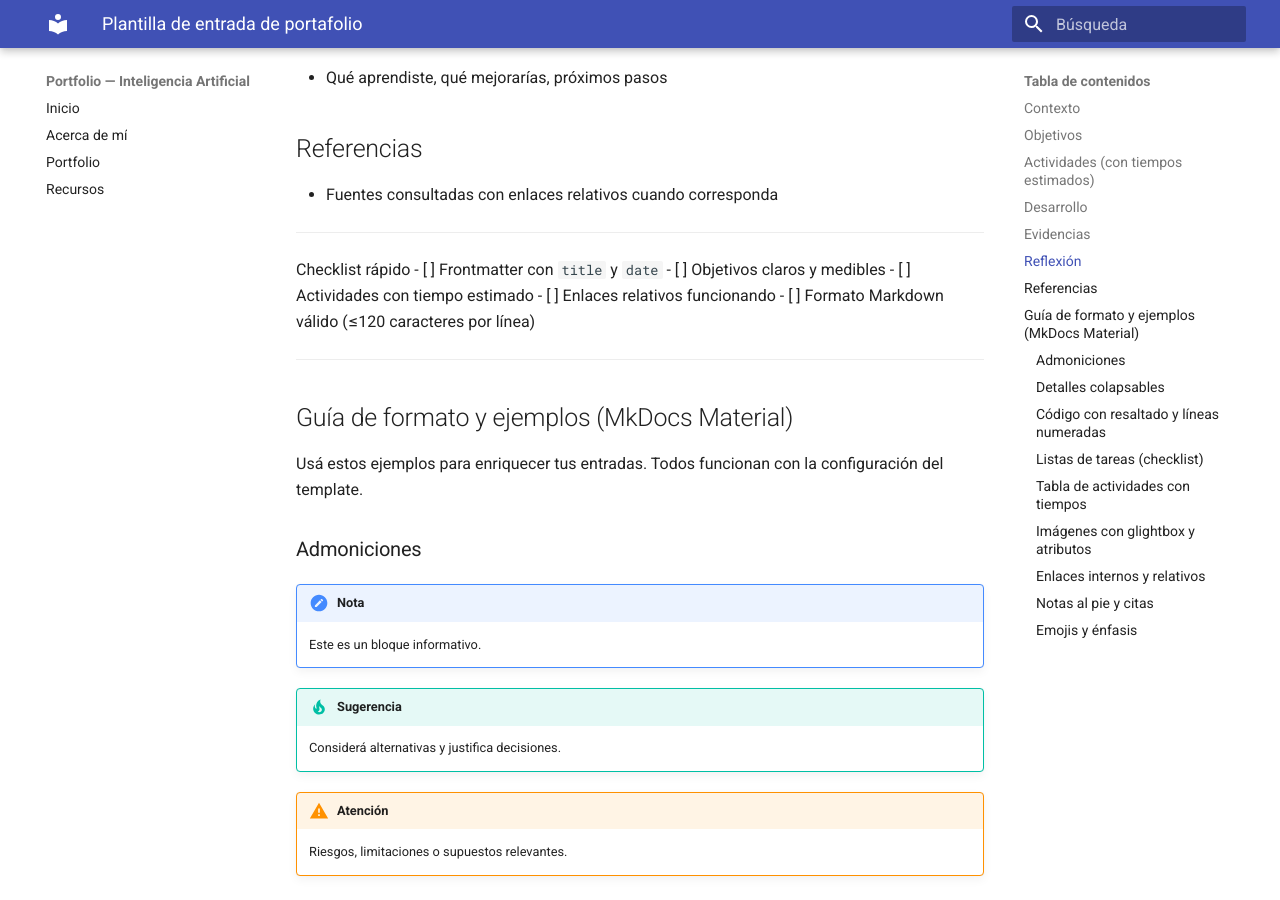
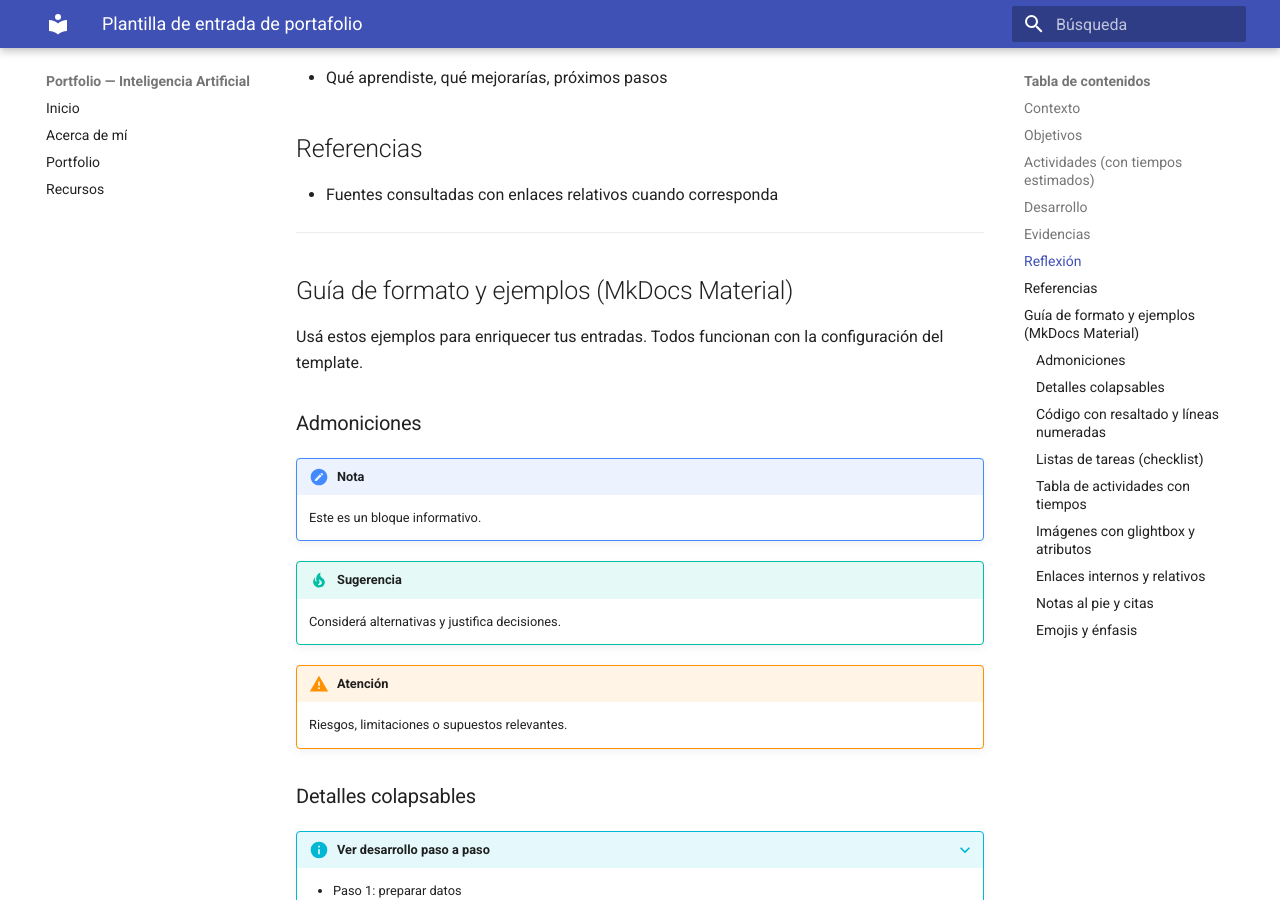
Before and after one commit to ucudal/ia-portfolio-template, an MkDocs documentation site: the page built from docs/portfolio/plantilla.md, in a window 1280 px wide and 900 px high, scrolled down 814 px. Built offline with MkDocs 1.6.1 and Material for MkDocs 9.7.7, drawn with Linux system fonts in a browser that asks for light colours; emoji names are drawn with the system emoji font.

```diff
--- a/docs/portfolio/plantilla.md
+++ b/docs/portfolio/plantilla.md
@@ -28,13 +28,6 @@ Resumen de lo realizado, decisiones y resultados intermedios.
 ## Referencias
 - Fuentes consultadas con enlaces relativos cuando corresponda
 
----
-Checklist rápido
-- [ ] Frontmatter con `title` y `date`
-- [ ] Objetivos claros y medibles
-- [ ] Actividades con tiempo estimado
-- [ ] Enlaces relativos funcionando
-- [ ] Formato Markdown válido (≤120 caracteres por línea)
 
 ---
 
--- a/mkdocs.yml
+++ b/mkdocs.yml
@@ -2,6 +2,9 @@ site_name: "Portfolio — Inteligencia Artificial"
 theme:
   name: material
   language: es
+  features:
+    - navigation.sections
+    - navigation.indexes
 plugins:
   - search
   - awesome-pages
```
Also changed, not shown: docs/portfolio/index.md (added, +12 -0 lines), docs/portfolio/.pages.
